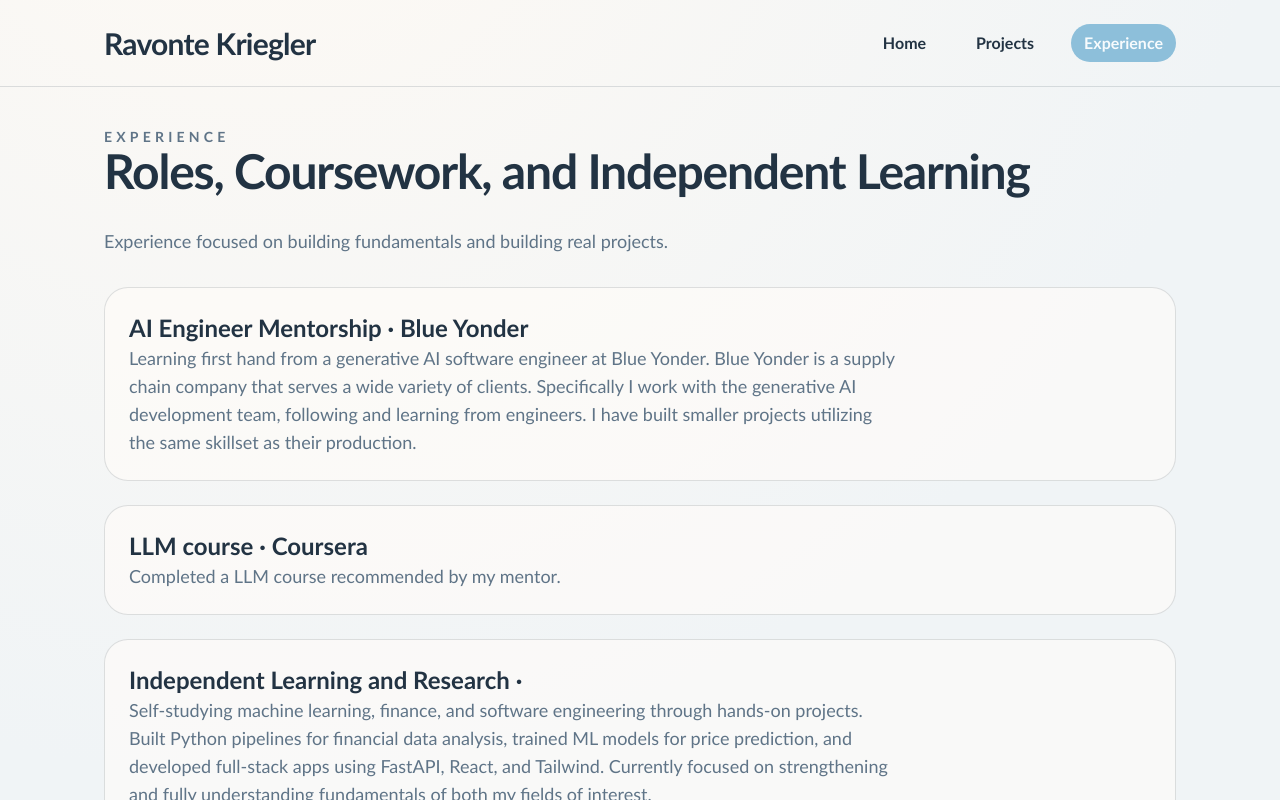
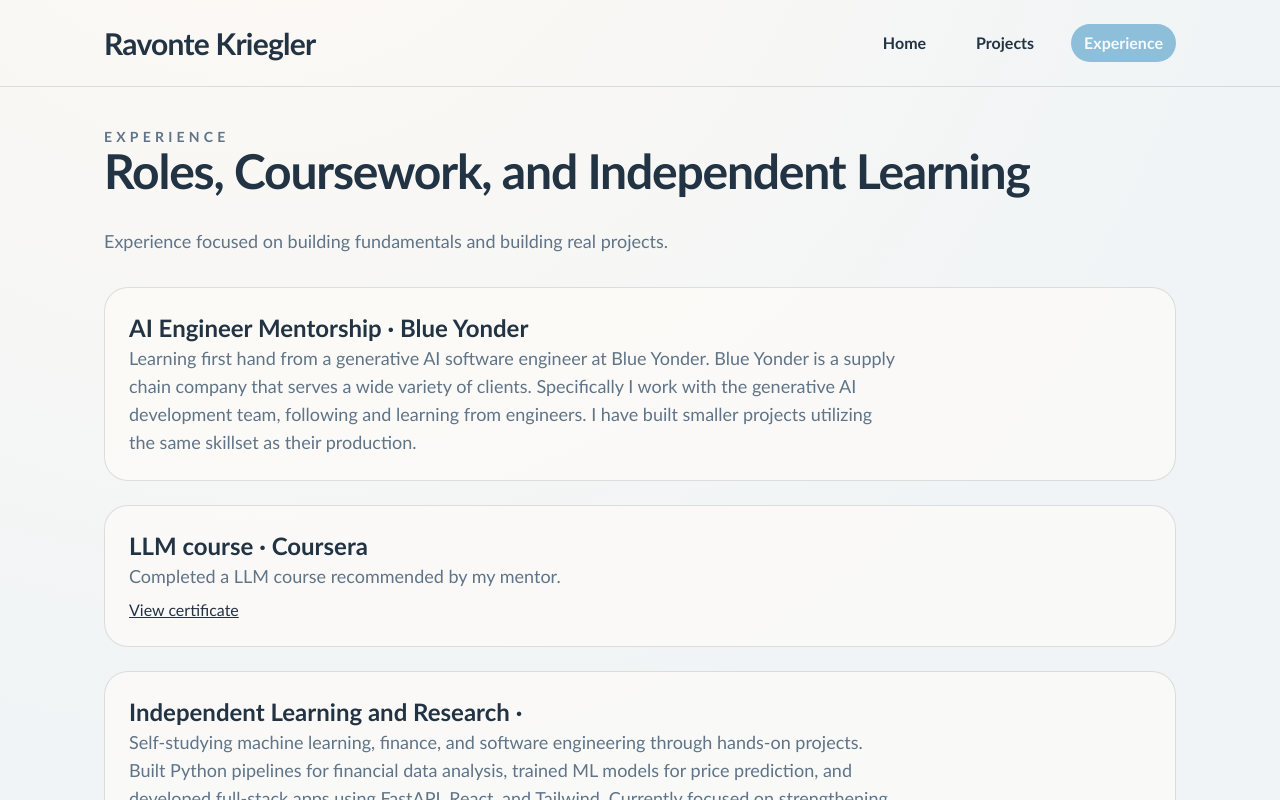
Before and after one commit to Ravonte-K/Personal-Portfolio, a Next.js app in the folder app/frontend/: page /resume in a window 1280 px wide. Shown: the top 800 px of the page. Built offline with nearby package versions, Linux system fonts and the light colour scheme.

Commit message:
link to completed course

```diff
--- a/app/frontend/app/resume/page.tsx
+++ b/app/frontend/app/resume/page.tsx
@@ -9,7 +9,8 @@ const experience = [
   {
     role: "LLM course",
     company: "Coursera",
-    summary: "Completed a LLM course recommended by my mentor."
+    summary: "Completed a LLM course recommended by my mentor.",
+    certificateUrl: "https://coursera.org/share/c41cf4d59e225d9a5362c8e326183996"
   },
   {
     role: "Independent Learning and Research",
@@ -46,6 +47,16 @@ export default function ResumePage() {
               {item.role} · {item.company}
             </h2>
             <p className="section-copy">{item.summary}</p>
+            {item.certificateUrl ? (
+              <a
+                href={item.certificateUrl}
+                target="_blank"
+                rel="noreferrer"
+                className="mt-2 inline-block underline"
+              >
+                View certificate
+              </a>
+            ) : null}
           </div>
         ))}
       </div>
```
